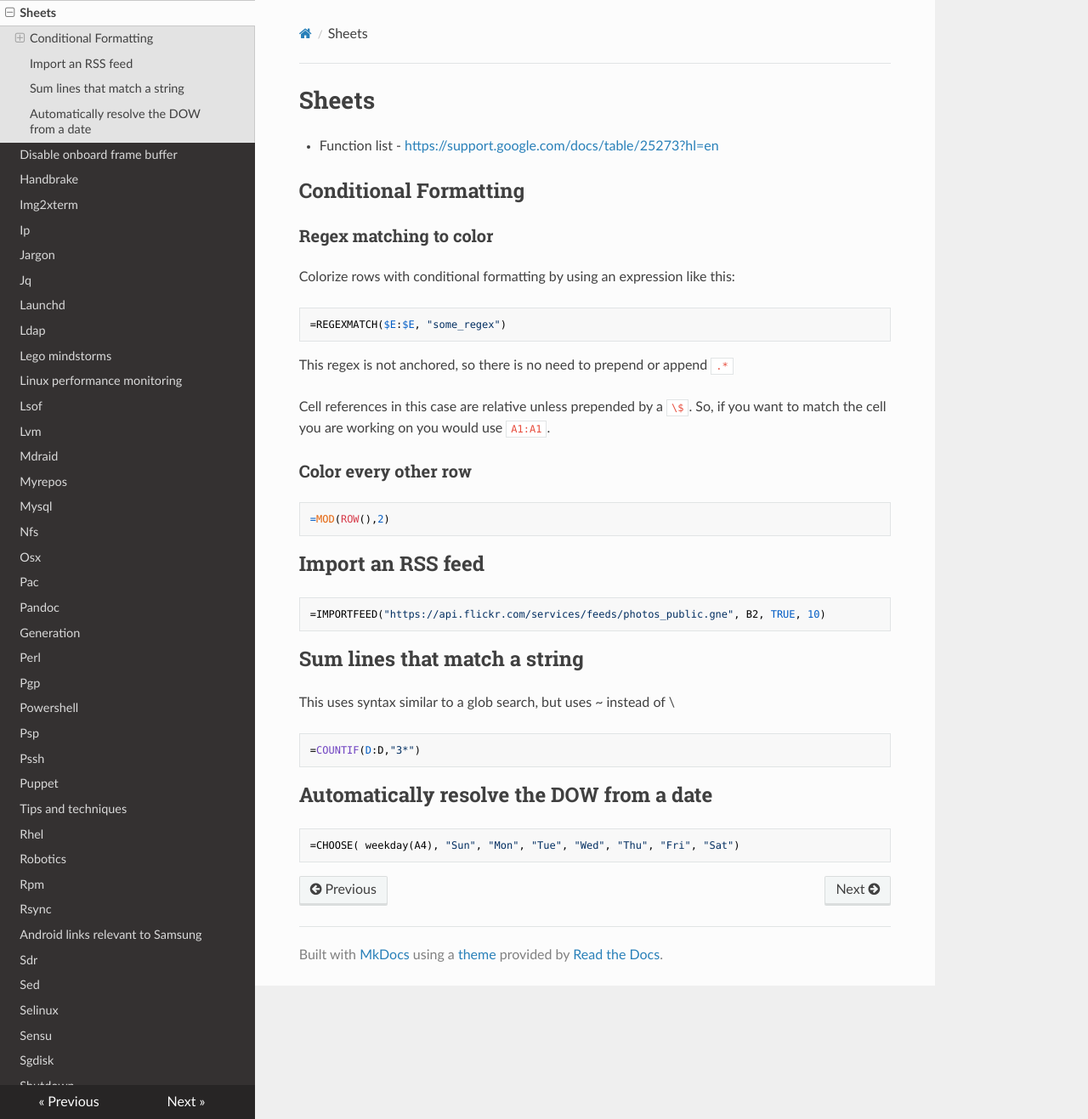
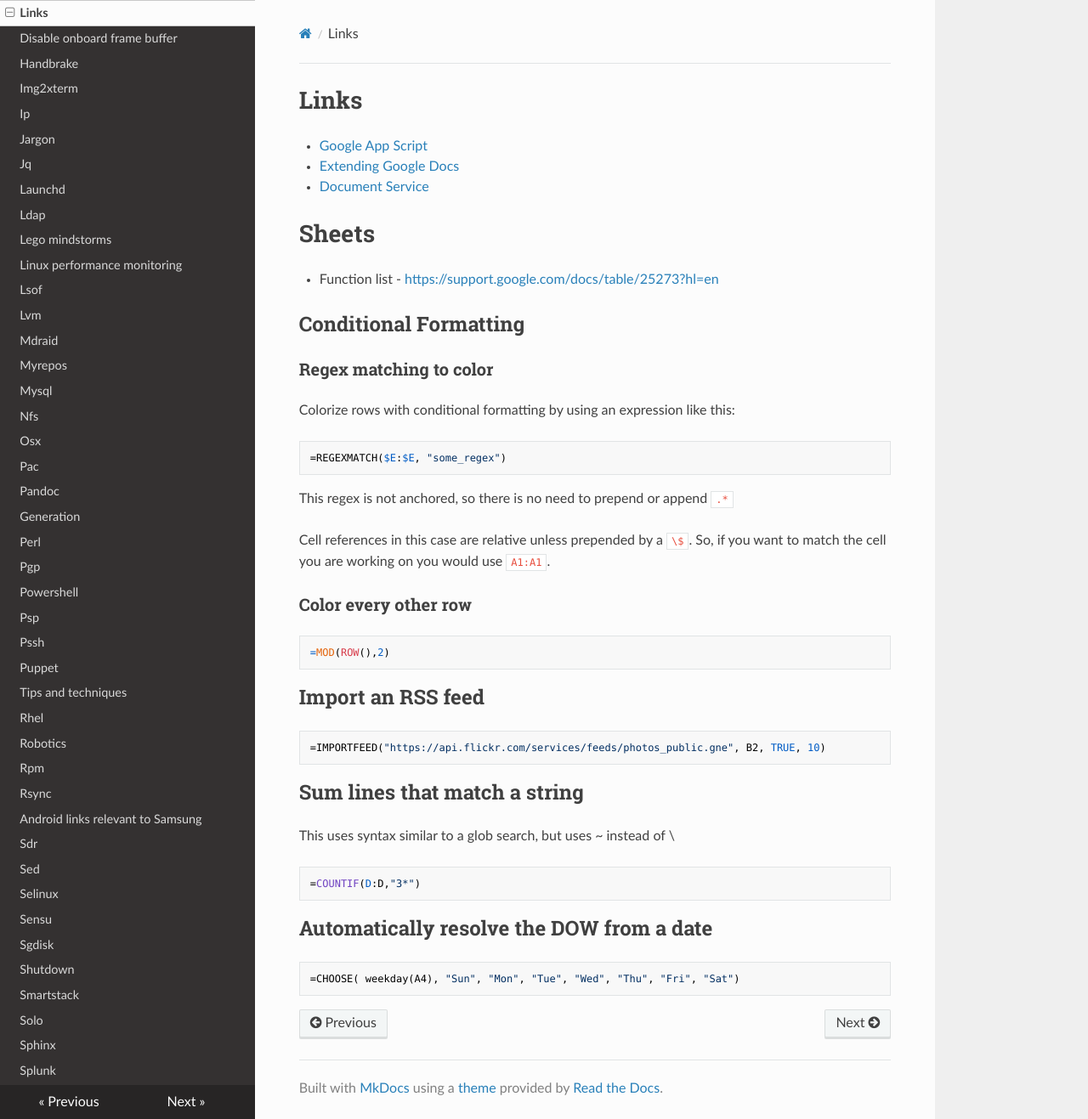
Before and after one commit to lando-cal/tech-notes, an MkDocs documentation site: the page built from docs/google-docs.md, in a window 1280 px wide and 1317 px high. Shown: the whole window at 85% size. Built offline with MkDocs 1.6.1, drawn with Linux system fonts in a browser that asks for light colours; nearby versions of some CDN libraries.

Commit message:
Add some links. Formatting.

````diff
--- a/docs/google-docs.md
+++ b/docs/google-docs.md
@@ -1,8 +1,17 @@
+# Links
+
+- [Google App Script](https://developers.google.com/apps-script)
+- [Extending Google Docs](https://developers.google.com/apps-script/guides/docs)
+- [Document Service](https://developers.google.com/apps-script/reference/document)
+
 # Sheets
-- Function list - [https://support.google.com/docs/table/25273?hl=en](https://support.google.com/docs/table/25273?hl=en)
+
+- Function list - <https://support.google.com/docs/table/25273?hl=en>
 
 ## Conditional Formatting
+
 ### Regex matching to color
+
 Colorize rows with conditional formatting by using an expression like this:
 
 ```
@@ -26,6 +35,7 @@ Cell references in this case are relative unless prepended by a `\$`. So, if you
 ```
 
 ## Sum lines that match a string
+
 This uses syntax similar to a glob search, but uses ~ instead of \
 
 ```
````
